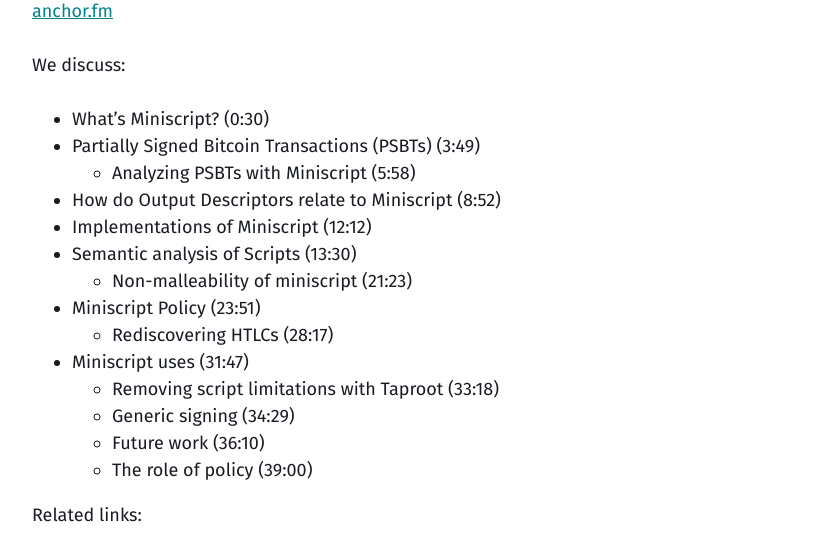
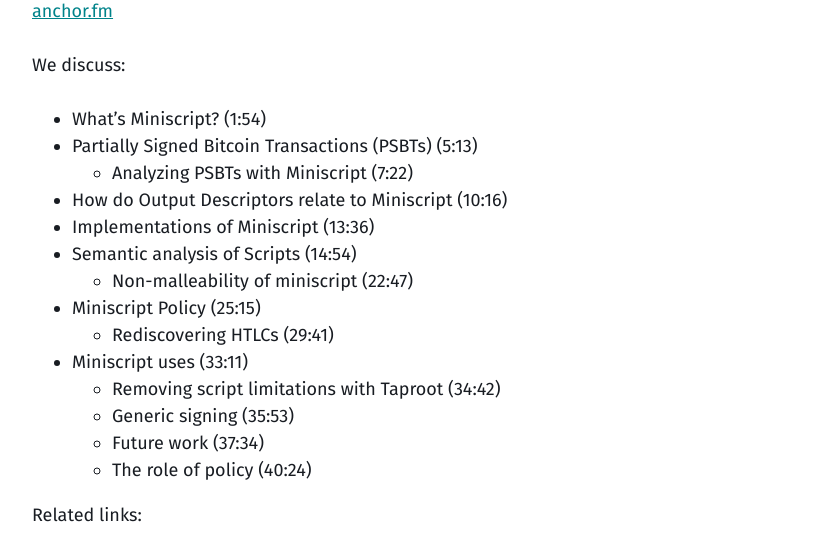
Before and after one commit to chaincodelabs/podcast-website, a Jekyll site: the page built from _posts/2021-06-10-sanket-miniscript.md, in a window 1280 px wide. Shown: the part 663-1222 px from the top of the page, without its empty margins (40-866 px from the left). Built offline with Jekyll 4.4.1, drawn with Linux system fonts in a browser that asks for light colours.

Commit message:
Miniscript: Adjust timestamps for intro

```diff
--- a/_posts/2021-06-10-sanket-miniscript.md
+++ b/_posts/2021-06-10-sanket-miniscript.md
@@ -14,20 +14,20 @@ Sanket describes to Murch his work on Miniscript. We explore uses for Miniscript
 
 We discuss:
 
-- What's Miniscript? (0:30)
-- Partially Signed Bitcoin Transactions (PSBTs) (3:49)
-  - Analyzing PSBTs with Miniscript (5:58)
-- How do Output Descriptors relate to Miniscript (8:52)
-- Implementations of Miniscript (12:12)
-- Semantic analysis of Scripts (13:30)
-  - Non-malleability of miniscript (21:23)
-- Miniscript Policy (23:51)
-  - Rediscovering HTLCs (28:17)
-- Miniscript uses (31:47)
-  - Removing script limitations with Taproot (33:18)
-  - Generic signing (34:29)
-  - Future work (36:10)
-  - The role of policy (39:00)
+- What's Miniscript? (1:54)
+- Partially Signed Bitcoin Transactions (PSBTs) (5:13)
+  - Analyzing PSBTs with Miniscript (7:22)
+- How do Output Descriptors relate to Miniscript (10:16)
+- Implementations of Miniscript (13:36)
+- Semantic analysis of Scripts (14:54)
+  - Non-malleability of miniscript (22:47)
+- Miniscript Policy (25:15)
+  - Rediscovering HTLCs (29:41)
+- Miniscript uses (33:11)
+  - Removing script limitations with Taproot (34:42)
+  - Generic signing (35:53)
+  - Future work (37:34)
+  - The role of policy (40:24)
 
 Related links:
 - [Miniscript website](http://bitcoin.sipa.be/miniscript/)
```
